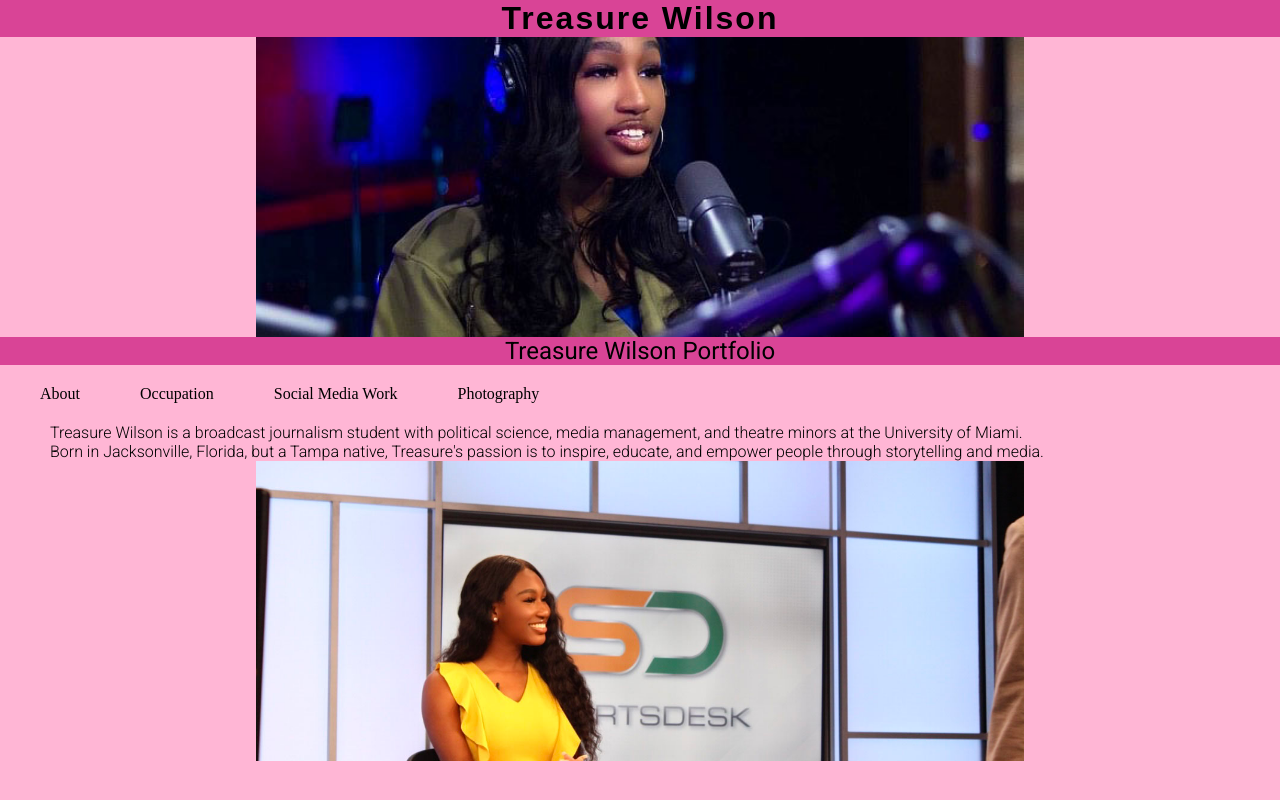
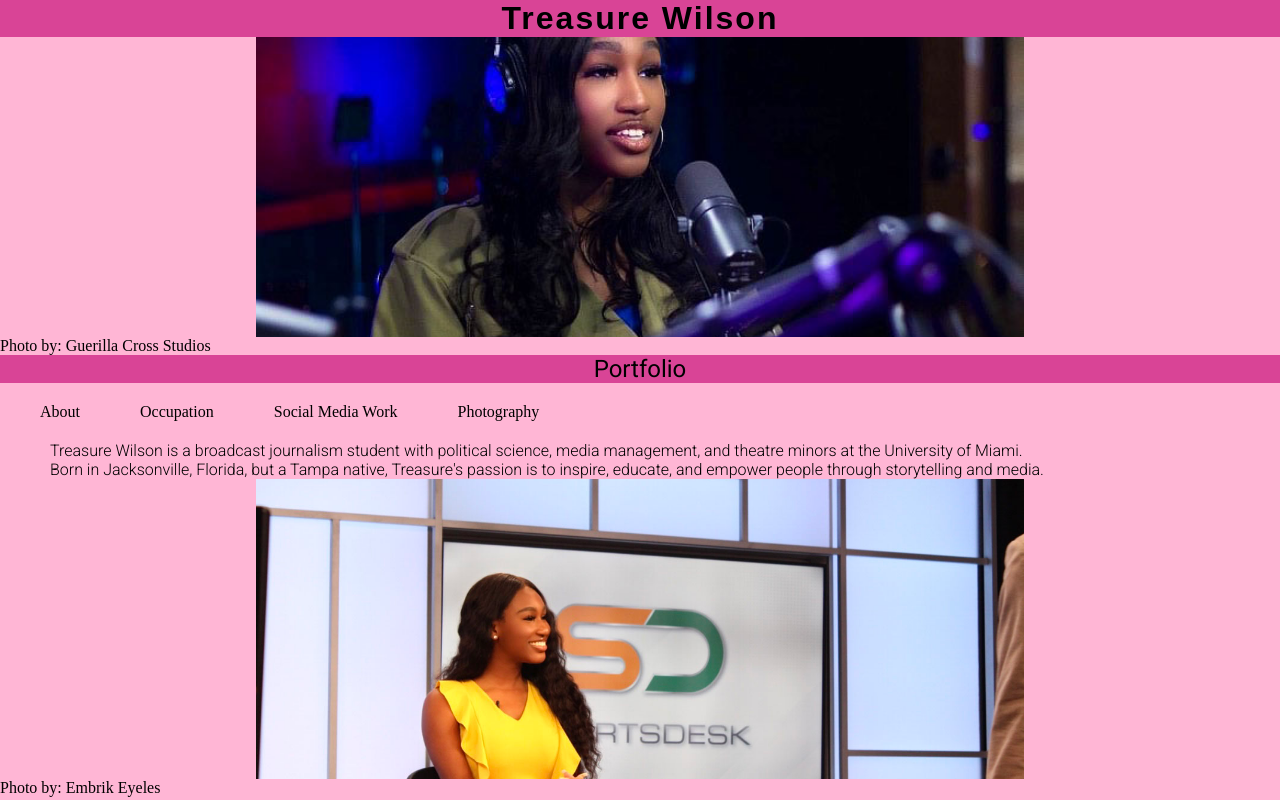
Before and after one commit to treasurewilsxn/treasurewilsxn.github.io, a plain HTML site: page index.html in a window 1280 px wide. Drawn offline with Linux system fonts and the light colour scheme.

Commit message:
Update index.html

```diff
--- a/index.html
+++ b/index.html
@@ -4,14 +4,15 @@
 <meta charset="utf-8">
 <link rel="stylesheet" href="style.css">
 
-<title> Portfolio </title>
+<title> Treasure Wilson Portfolio </title>
 </head>
 
 <body>
   <header>
     <h1>Treasure Wilson</h1>
     <img src="images/1photo.jpg" alt="Treasure Podcast" width="500" height="345" class="center" >
-    <h2>Treasure Wilson Portfolio</h2>
+    <figcaption> Photo by: Guerilla Cross Studios</figcaption>
+    <h2>Portfolio</h2>
   </header>
 
   <nav>
@@ -28,6 +29,7 @@ media management, and theatre minors at the University of Miami. </p>
 <p> Born in Jacksonville, Florida, but a Tampa native, Treasure's passion is to inspire,
 educate, and empower people through storytelling and media.</p>
 <img src="images/3photo.jpg" alt="Treasure Sports Desk" width="500" height="345" class="center">
+    <figcaption> Photo by: Embrik Eyeles</figcaption>
 
   </body>
 </html>
```
